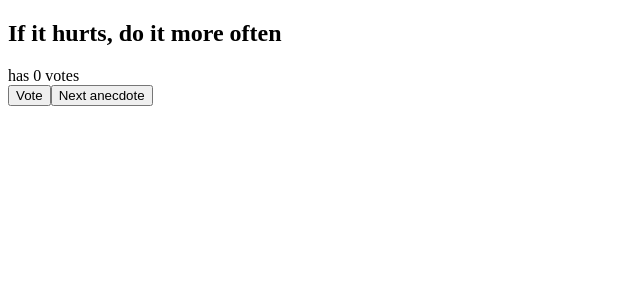
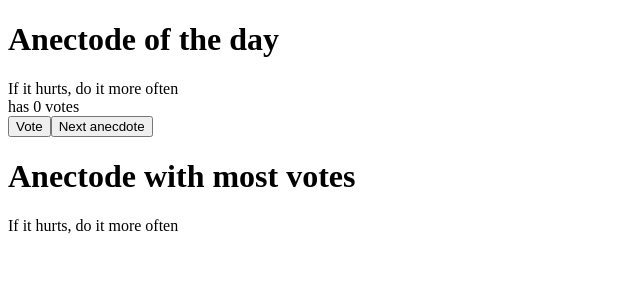
Before and after one commit to franciscobonand/fullstackOpen-2021, a React (Create React App) app in the folder part1/: page / in a window 1280 px wide. Shown: the top 300 px of the page, without its empty margins (0-640 px from the left). Built offline with nearby package versions, Linux system fonts and the light colour scheme.

Commit message:
Part 1 - Exercise 1.14

```diff
--- a/part1/src/App.js
+++ b/part1/src/App.js
@@ -25,11 +25,25 @@ const App = () => {
     temp[elem] += 1
     return temp
   }
+  const displayMostVoted = () => {
+    var max = votes[0];
+    var maxIndex = 0;
+
+    for (var i = 1; i < votes.length; i++) {
+        if (votes[i] > max) {
+            maxIndex = i;
+            max = votes[i];
+        }
+    }
+
+    return anecdotes[maxIndex];
+}
 
   console.log()
   return (
     <>
-      <h2>{anecdotes[selected]}</h2>
+      <h1>Anectode of the day</h1>
+      <div>{anecdotes[selected]}</div>
       <div>has {votes[selected]} votes</div>
       <Button
         handleClick={() => setVotes(addVote(selected))}
@@ -39,6 +53,8 @@ const App = () => {
         handleClick={() => setSelected(random(anecdotes.length))}
         text={"Next anecdote"}
       />
+      <h1>Anectode with most votes</h1>
+      {displayMostVoted()}
     </>
   )
 }
```
